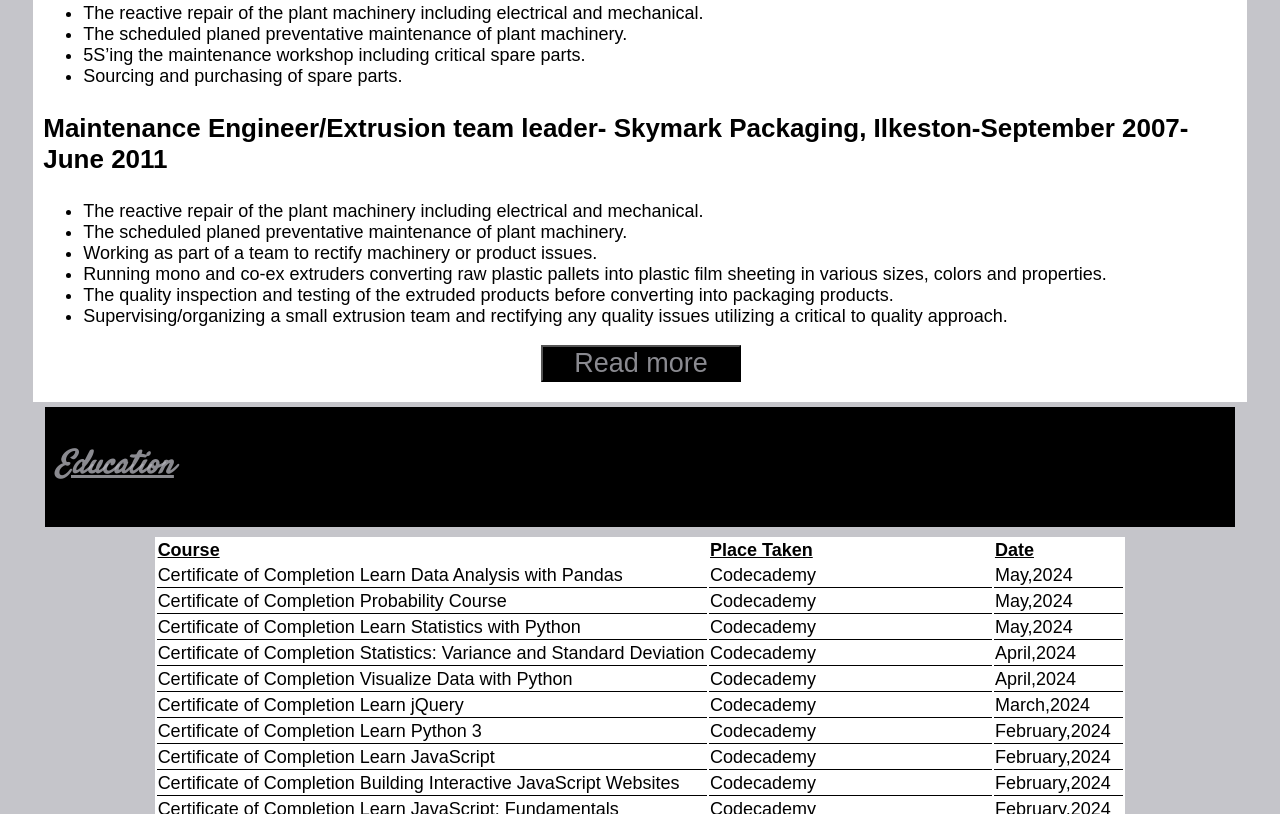
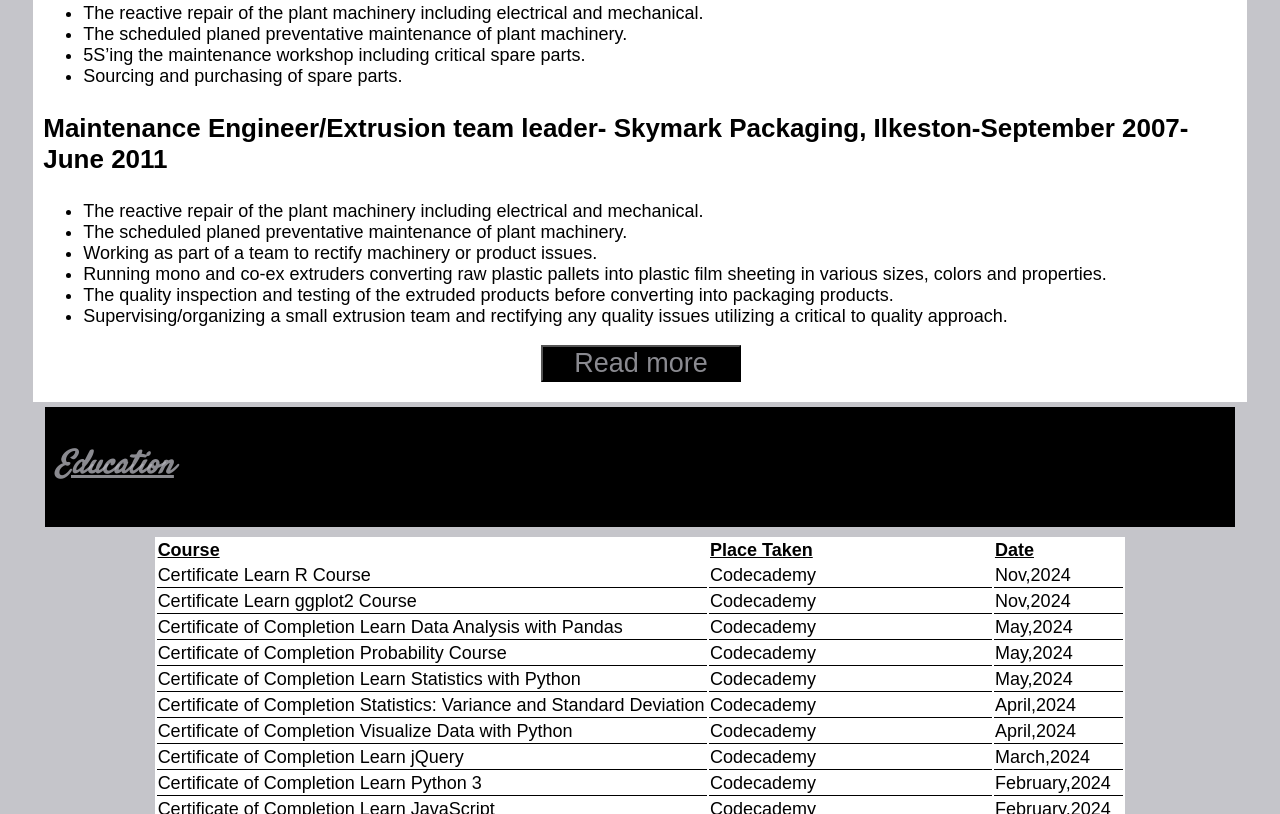
Before and after one commit to rhysherrett/r_herrett.github.io, a plain HTML site: page resume.html in a window 1280 px wide. Shown: the part 1787-2601 px from the top of the page. Drawn offline with Linux system fonts and the light colour scheme.

Commit message:
Update resume.html
update to cv

```diff
--- a/resume.html
+++ b/resume.html
@@ -60,7 +60,7 @@
                 <h2>Key skills</h2>
             </div>
             <ul>
-                <li>Programming Languages Python, JavaScript, HTML, CSS</li>
+                <li>Programming Languages: R proramming, Python, JavaScript, HTML, CSS</li>
                 <li>Data Analysis</li>
                 <li>Microsoft Excel</li>
                 <li>Problem-solving abilities</li>
@@ -158,6 +158,16 @@
                     </tr>
                 </thead>
                 <tbody>
+                    <tr>
+                        <td>Certificate Learn R Course</td>
+                        <td>Codecademy</td>
+                        <td>Nov,2024</td>
+                    </tr>
+                    <tr>
+                        <td>Certificate Learn ggplot2 Course</td>
+                        <td>Codecademy</td>
+                        <td>Nov,2024</td>
+                    </tr>
                     <tr>
                         <td>Certificate of Completion Learn Data Analysis with Pandas</td>
                         <td>Codecademy</td>
```
